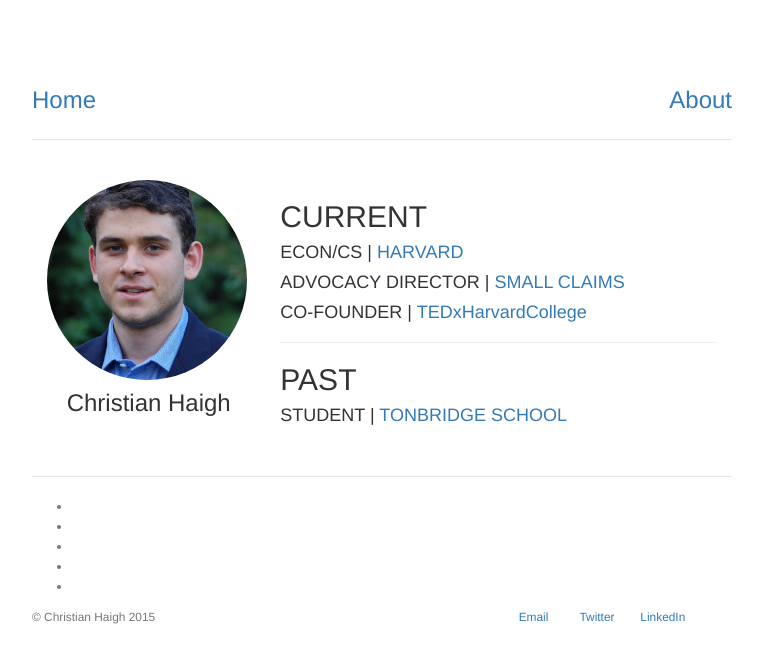
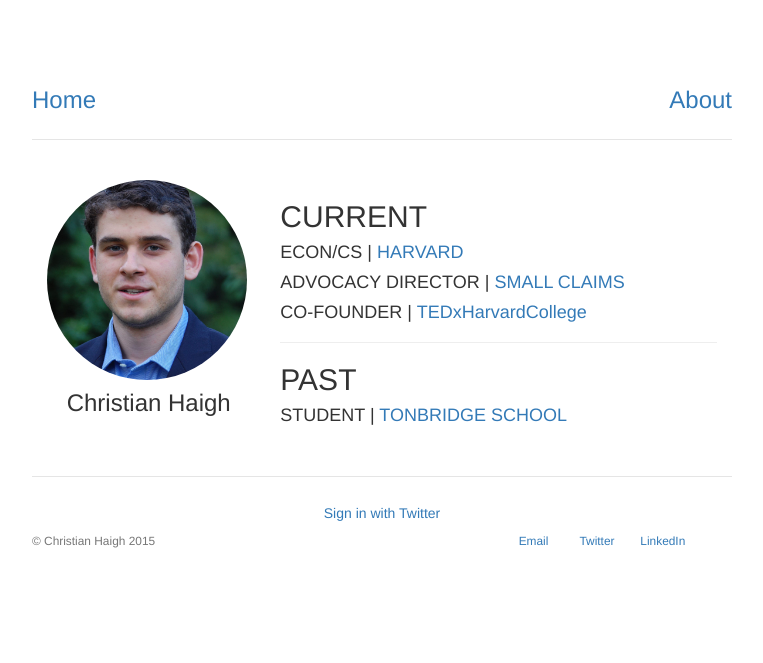
Before and after one commit to christianhaigh/christianhaigh.github.io, a Jekyll site: the page built from index.html, in a window 1280 px wide. Shown: the top 663 px of the page, without its empty margins (258-1021 px from the left). Built offline with Jekyll 4.4.1, drawn with Linux system fonts in a browser that asks for light colours.

Commit message:
Update default.html

```diff
--- a/_layouts/default.html
+++ b/_layouts/default.html
@@ -24,13 +24,9 @@
   {{ content }}
 
  <div class="footer">
- <ul class="soc">
-    <li><a class="soc-twitter" href="#"></a></li>
-    <li><a class="soc-facebook" href="#"></a></li>
-    <li><a class="soc-linkedin" href="#"></a></li>
-    <li><a class="soc-email2" href="#"></a></li>
-    <li><a class="soc-github soc-icon-last" href="#"></a></li>
-</ul>
+ <a class="btn btn-block btn-social btn-twitter">
+    <i class="fa fa-twitter"></i> Sign in with Twitter
+  </a>
 	<div class="row">
 	  	<div class="col-sm-8">
 	  		<p><small>&copy; Christian Haigh 2015</small></p>
```
